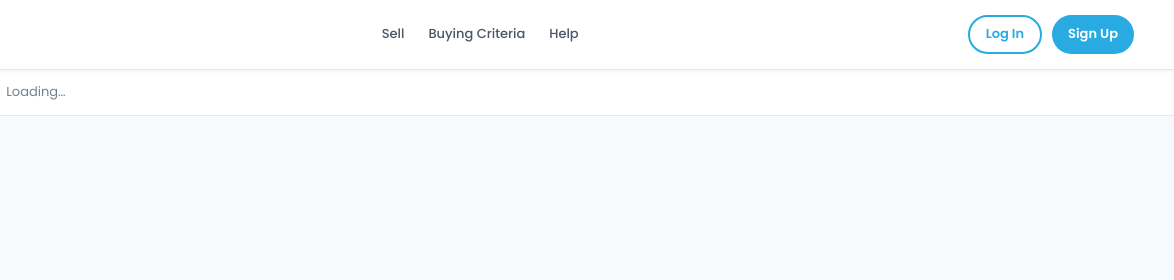
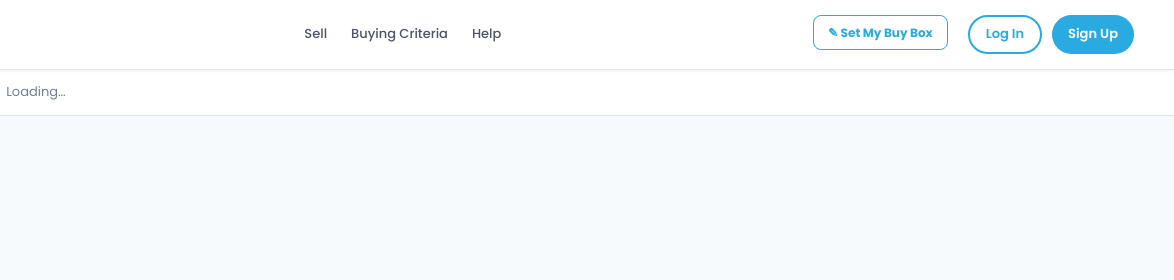
Before and after one commit to brooke-wq/termsforsale-site, a plain HTML site: page termsforsale/deal.html in a window 1280 px wide. Shown: the top 280 px of the page, 106-1280 px from the left. Drawn offline with Linux system fonts and the light colour scheme.

Commit message:
Update deal.html

```diff
--- a/termsforsale/deal.html
+++ b/termsforsale/deal.html
@@ -275,6 +275,27 @@ footer{background:var(--navy);padding:44px 40px 0}
   gtag('js', new Date());
   gtag('config', 'G-DRV6NWNY06');
 </script>
+  <!-- TFS Buy Box App — inline button -->
+  <script>
+    var TFS_BUYBOX_URL = 'https://6232db2e-1dda-4ec2-873d-ab219f8f172f-00-38peagumm808d.kirk.replit.dev';
+    function renderBuyBoxNavBtn() {
+      var container = document.getElementById('tfs-buybox-container');
+      if (!container) return;
+      var user = null;
+      try { user = JSON.parse(localStorage.getItem('tfs_buyer') || 'null'); } catch(e){}
+      var isLoggedIn = !!(user && user.email);
+      if (isLoggedIn) {
+        container.innerHTML = '<a href="/buy-box.html" style="display:inline-flex;align-items:center;gap:7px;padding:7px 14px;border-radius:8px;background:#29ABE2;color:#fff;font-family:Poppins,sans-serif;font-size:12px;font-weight:700;text-decoration:none">&#9998; My Buy Box</a>';
+      } else {
+        container.innerHTML = '<a href="/buy-box.html" style="display:inline-flex;align-items:center;gap:7px;padding:7px 14px;border-radius:8px;background:transparent;border:1.5px solid #29ABE2;color:#29ABE2;font-family:Poppins,sans-serif;font-size:12px;font-weight:700;text-decoration:none">&#9998; Set My Buy Box</a>';
+      }
+    }
+    if (document.readyState === 'loading') {
+      document.addEventListener('DOMContentLoaded', renderBuyBoxNavBtn);
+    } else {
+      renderBuyBoxNavBtn();
+    }
+  </script>
 </head>
 <body>
 
@@ -286,6 +307,8 @@ footer{background:var(--navy);padding:44px 40px 0}
     <a href="mailto:support@termsforsale.com">Help</a>
   </div>
   <div class="nav-btns" id="nav-btns">
+    <div id="tfs-buybox-container"></div>
+    <div id="tfs-buybox-container"></div>
     <a href="#" onclick="openAuth('login');return false" class="btn btn-outline" style="padding:7px 16px">Log In</a>
     <a href="#" onclick="openAuth('signup');return false" class="btn btn-blue" style="padding:7px 16px">Sign Up</a>
   </div>
```
